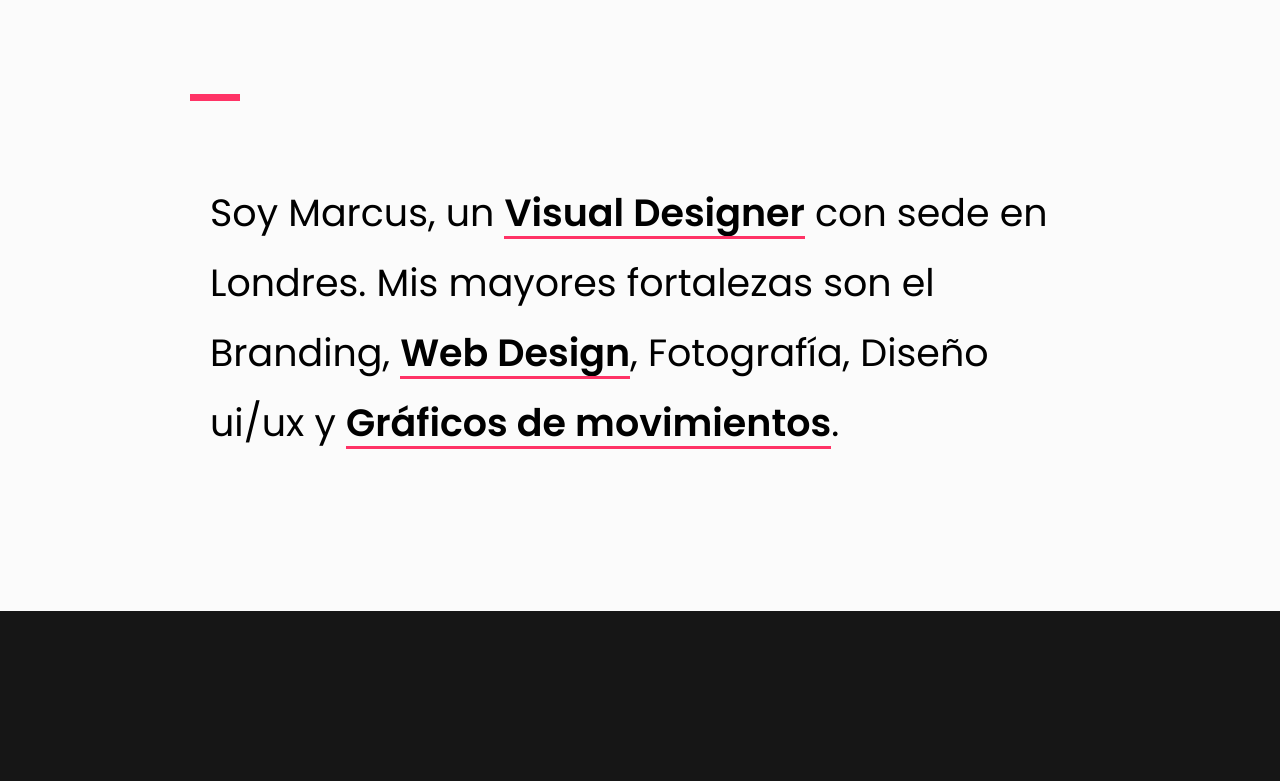
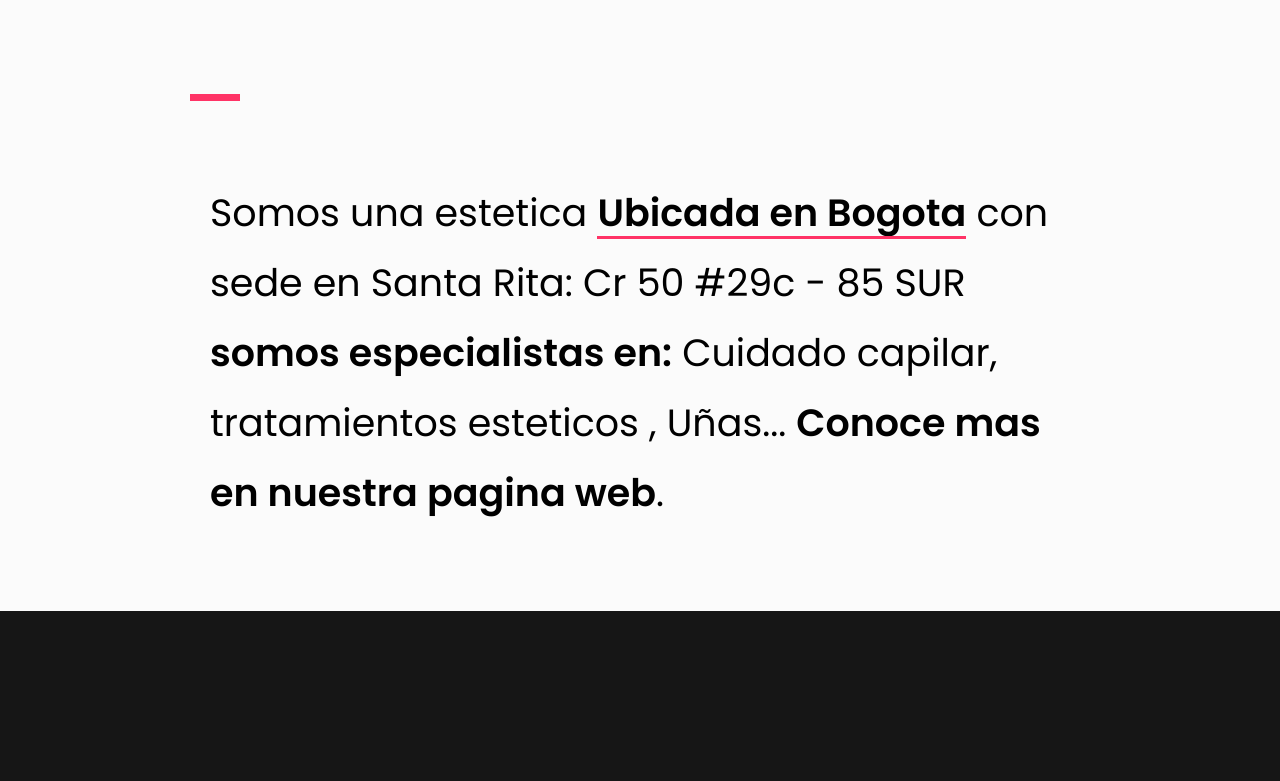
Before and after one commit to Kev1nM4rtinez/paginabelleza, a plain HTML site: page index.html in a window 1280 px wide. Shown: the part 2548-3329 px from the top of the page. Drawn offline with nearby package versions, Linux system fonts and the light colour scheme.

Commit message:
Update index.html

```diff
--- a/index.html
+++ b/index.html
@@ -78,7 +78,7 @@
         <h2 class="titulo-seccion negro">¿Quienes somos?</h2>
         <h3> <span class="linea"></span></h3>
         <h4 class="descripcion">
-            Soy Marcus, un <a href="#"><span class="efecto"> </span>Visual Designer</a> con sede en Londres. Mis mayores fortalezas son el Branding, <a href="#"><span class="efecto"> </span>Web Design</a>, Fotografía, Diseño ui/ux y  <a href="#"><span class="efecto"> </span>Gráficos de movimientos</a>.
+            Somos una estetica <a href="#"><span class="efecto"> </span>Ubicada en Bogota</a> con sede en Santa Rita: Cr 50 #29c - 85 SUR<a href="#"><span class="efecto"> </span>somos especialistas en:</a> Cuidado capilar, tratamientos esteticos , Uñas...  <a href="#"><span class="efecto"> </span>Conoce mas en nuestra pagina web</a>.
         </h4>
     </section>
 
```
